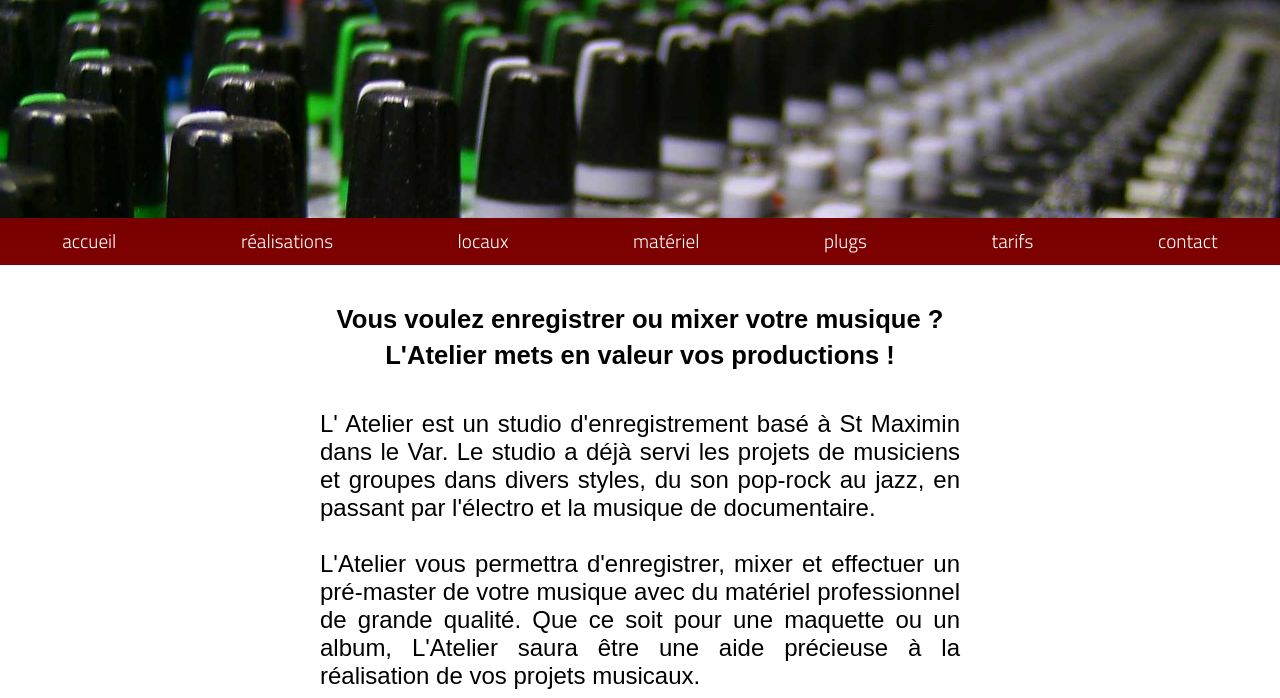
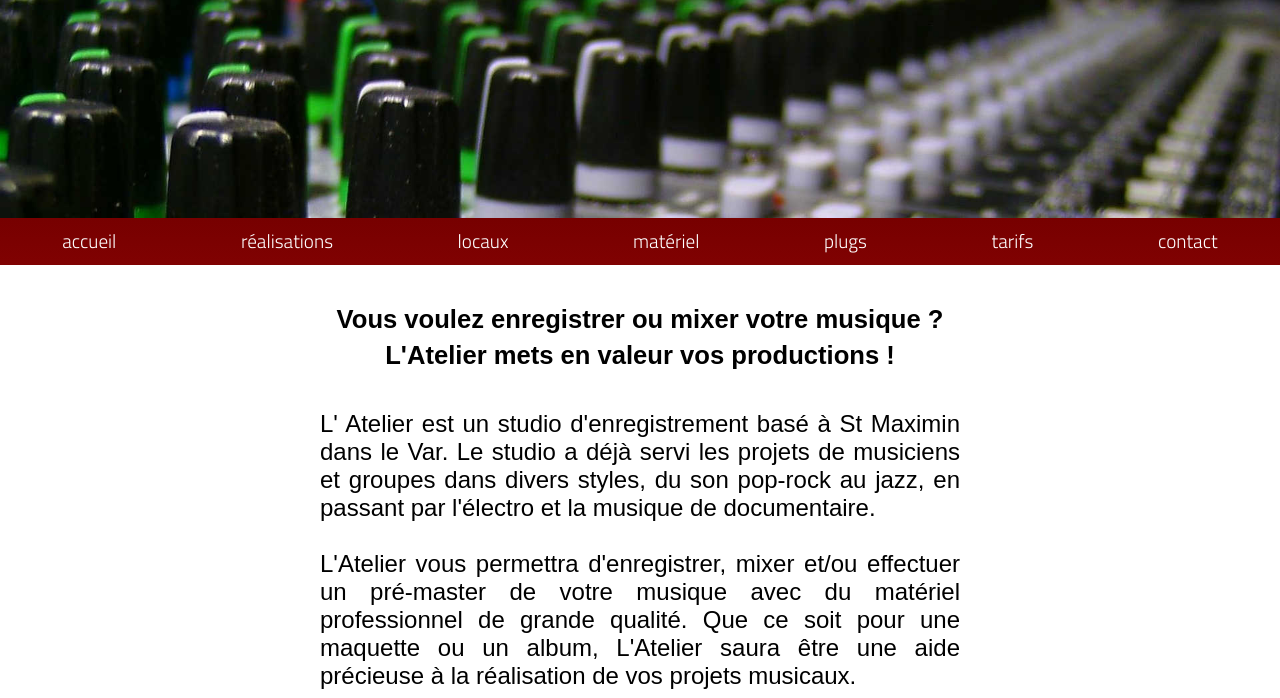
Before and after one commit to PacoEm/LAtelier, a website: page index.html in a window 1280 px wide. Shown: the part 102-800 px from the top of the page. Drawn offline with nearby package versions, Linux system fonts and the light colour scheme; a web font is replaced by a local one.

Commit message:
LAtelier avec changement de texte et/ou

```diff
--- a/index.html
+++ b/index.html
@@ -61,7 +61,7 @@
                 projets de musiciens et groupes dans divers styles,
                 du son pop-rock au jazz, en passant par l'électro
                 et la musique de documentaire.</br></br>
-                L'Atelier vous permettra d'enregistrer, mixer et
+                L'Atelier vous permettra d'enregistrer, mixer et/ou
                 effectuer un pré-master de votre musique avec du
                 matériel professionnel de grande qualité. Que ce soit
                 pour une maquette ou un album, L'Atelier saura être une
```
